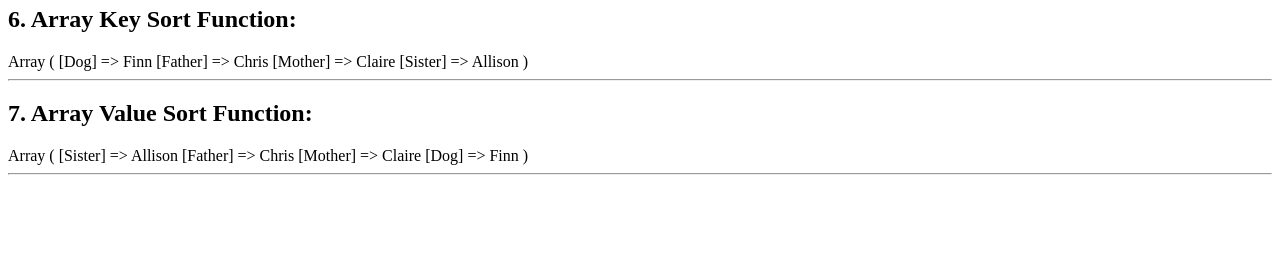
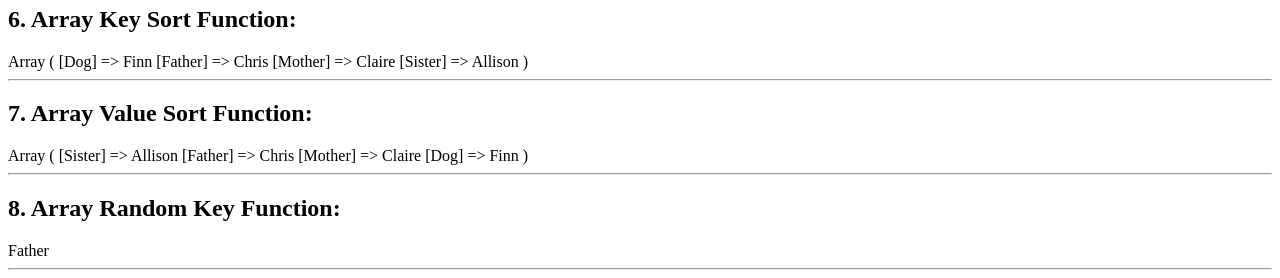
Before and after one commit to michelleregna/string-array-functions, a PHP site: page / in a window 1280 px wide. Shown: the part 1517-1795 px from the top of the page. Before the commit the page ends 1692 px from the top, so only its background shows below. Run offline with PHP 8.4, Linux system fonts and the light colour scheme.

Commit message:
added array random key function

```diff
--- a/index.php
+++ b/index.php
@@ -20,6 +20,7 @@ $obj -> sliceArray($familyArray);
 $obj -> searchArray($familyArray);
 $obj -> sortKeyArray($familyArray);
 $obj -> sortValueArray($familyArray);
+$obj -> returnKeyArray($familyArray);
 
 class main {
 	public function __construct() {
@@ -139,6 +140,12 @@ class main {
     	echo '<hr>';
     }
 
+    public function returnKeyArray($array) {
+    	echo '<h2>8. Array Random Key Function:</h2>';
+    	echo array_rand($array);
+    	echo '<hr>';
+    }
+
 
 	public function __destruct() {
 
```
